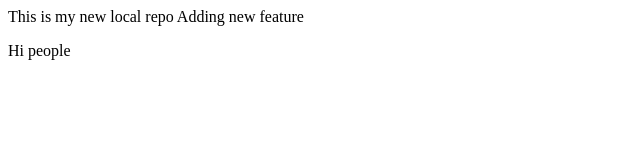
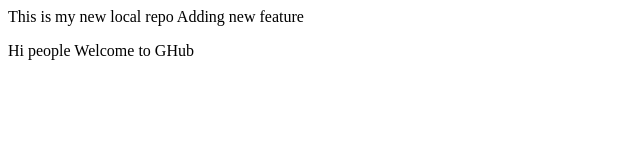
Before and after one commit to srihari-valuesystems/localRepo, a plain HTML site: page index.html in a window 1280 px wide. Shown: the whole page, without its empty margins (0-640 px from the left). Drawn offline with Linux system fonts and the light colour scheme.

Commit message:
Adding new messages

```diff
--- a/index.html
+++ b/index.html
@@ -5,4 +5,5 @@
 </p>
 <p>
     Hi people
+    Welcome to GHub
 </p>
```
